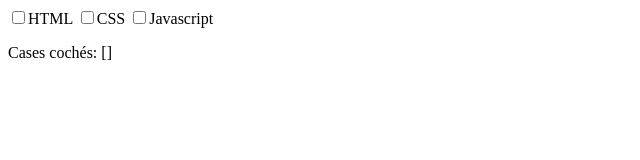
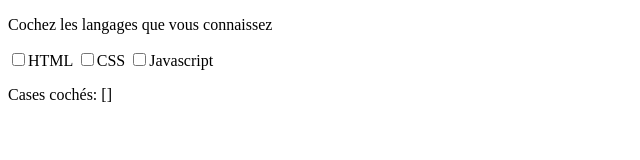
Before and after one commit to alerafart/vuejs3_learn, a plain HTML site: page projet1-16.html in a window 1280 px wide. Shown: the whole page, without its empty margins (0-640 px from the left). Drawn offline with nearby package versions, Linux system fonts and the light colour scheme.

Commit message:
Exo 1-16 corrigé plus simple, v-on et method handler marchaient mais n'etaient pas necessaires, v-model suffisait

```diff
--- a/projet1-16.html
+++ b/projet1-16.html
@@ -10,11 +10,12 @@
 </head>
 <body>
     <div id="app">
-        <input type="checkbox" name="HTML" value="HTML" v-model="language" v-on:click="handleclick">HTML</input>
-        <input type="checkbox" name="CSS" value="CSS" v-model="language" v-on:click="handleclick">CSS</input>
-        <input type="checkbox" name="Javascript" v-model="language" value="Javascript" v-on:click="handleclick">Javascript</input>
+        <p>Cochez les langages que vous connaissez</p>
+        <input type="checkbox" name="HTML" value="HTML" v-model="language" >HTML</input>
+        <input type="checkbox" name="CSS" value="CSS" v-model="language" >CSS</input>
+        <input type="checkbox" name="Javascript" v-model="language" value="Javascript" >Javascript</input>
     <p>Cases cochés: {{language}}</p>
-
+<!-- Objectif generer un tableau contenant tous les elements checkes des imput types checkbox -->
 
     </div>
     <script>
@@ -24,17 +25,16 @@
                     language:[]
                 }
             },
-            methods: {
-                handleclick(e) {
-                    console.log(e.target.value);
-                    if(this.language.includes(e.target.value) ) {
-                        this.language.pop(e.target.value)
-                    } else {
-                        this.language.push(e.target.value)
-                    }
-
-                }
-            }
+            // methods: {
+            //     handleclick(e) {
+            //         console.log(e.target.value);
+            //         if(this.language.includes(e.target.value) ) {
+            //             this.language.pop(e.target.value)
+            //         } else {
+            //             this.language.push(e.target.value)
+            //         }
+            //     }
+            // }
         });
         const vm = app.mount('#app');
         // vm.casesCoches
```
